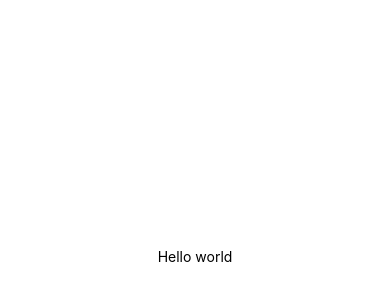
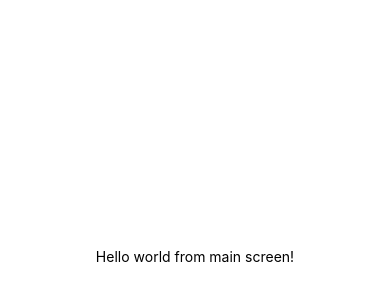
Before and after one commit to esturide/EstuRideStylesDemo, a React Native app: screen / in a window 390 px wide. Shown: the part 166-466 px from the top of the page. Built offline with nearby package versions, Linux system fonts and the light colour scheme.

Commit message:
Typescript implemented and reformat structure

```diff
--- a/App.js
+++ b/App.tsx
@@ -1,16 +1,16 @@
 import { StatusBar } from 'expo-status-bar';
 import { StyleSheet, Text, View } from 'react-native';
+import Main from './src/screens/Main';
 
 export default function App() {
   return (
-    <View style={styles.container}>
-      <Text>Hello world</Text>
-      <StatusBar style="auto" />
+    <View style={style.container}>
+      <Main/>
     </View>
   );
 }
 
-const styles = StyleSheet.create({
+const style = StyleSheet.create({
   container: {
     flex: 1,
     backgroundColor: '#fff',
--- a/package.json
+++ b/package.json
@@ -15,7 +15,9 @@
     "react-native": "0.73.6",
     "react-native-web": "~0.19.6",
     "react-dom": "18.2.0",
-    "@expo/webpack-config": "^19.0.0"
+    "@expo/webpack-config": "^19.0.0",
+    "typescript": "^5.1.3",
+    "@types/react": "~18.2.14"
   },
   "devDependencies": {
     "@babel/core": "^7.20.0"
--- /dev/null
+++ b/src/screens/Main.tsx
@@ -0,0 +1,11 @@
+import { StatusBar } from 'expo-status-bar';
+import { Text, View } from 'react-native';
+
+export default function Main() {
+    return (
+      <>
+        <Text>Hello world from main screen!</Text>
+        <StatusBar style="auto" />
+      </>
+    );
+  }
--- /dev/null
+++ b/tsconfig.json
@@ -0,0 +1,4 @@
+{
+  "compilerOptions": {},
+  "extends": "expo/tsconfig.base"
+}
```
Also changed, not shown: src/components/Button.jsx (added), src/hooks/helloWorld.ts (added), 2 other files (tests, documents, lock files or other folders).
